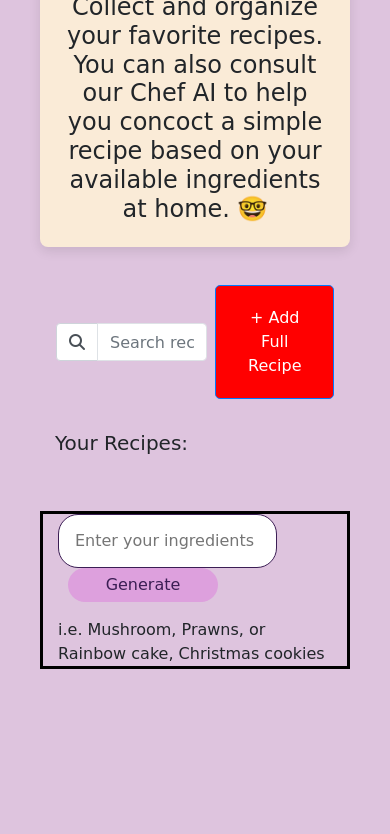
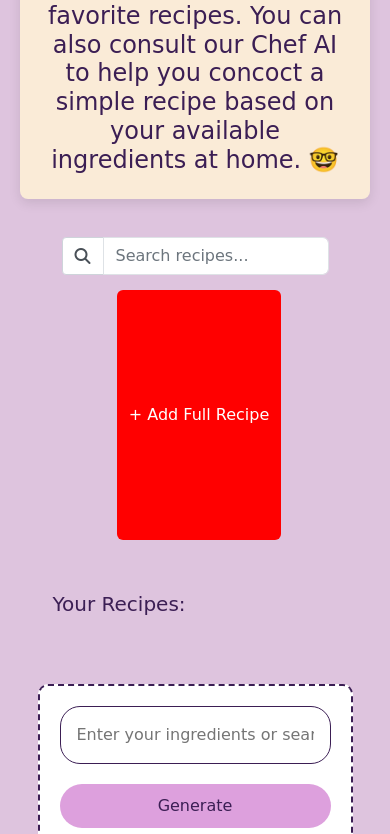
Before and after one commit to ginedou0315/recipe_book, a plain HTML site: page index.html in a window 390 px wide. Shown: the part 167-1001 px from the top of the page. Before the commit the page ends 876 px from the top, so only its background shows below. Drawn offline with nearby package versions, Linux system fonts and the light colour scheme; a web font is replaced by a local one.

Commit message:
Update index.css

```diff
--- a/index.css
+++ b/index.css
@@ -1,94 +1,141 @@
+/* === Base Reset === */
+* {
+  margin: 0;
+  padding: 0;
+  box-sizing: border-box;
+}
+
 body {
   font-family: "Delius", cursive;
-  font-weight: 400;
-  font-style: normal;
   background: rgb(222, 196, 222);
+  color: #3b1e54;
   padding: 20px;
-  margin: 20px;
 }
+
+/* === Header === */
 header {
+  background: antiquewhite;
+  padding: 20px;
+  border-radius: 8px;
   box-shadow: 0 4px 12px rgba(0, 0, 0, 0.1);
-  border: none;
-  border-radius: 8px;
   transition: transform 0.2s ease, box-shadow 0.2s ease;
-  padding: 20px;
   margin-bottom: 30px;
-  background: antiquewhite;
+  text-align: center;
 }
+
 header:hover {
   transform: translateY(-4px);
   box-shadow: 0 8px 20px rgba(0, 0, 0, 0.15);
 }
 
-.recipe_generator {
+/* === Layout Containers === */
+.container {
+  width: 90%;
+  max-width: 1200px;
+  margin: 0 auto;
+}
+
+/* === Search + Add Buttons === */
+.recipe_option {
+  display: flex;
+  flex-wrap: wrap;
+  gap: 15px;
+  justify-content: center;
+  align-items: stretch;
+  margin-bottom: 20px;
+}
+
+.recipe_option input,
+.recipe_option button {
+  flex: 1 1 250px;
+  padding: 12px;
+  font-size: 16px;
+  border-radius: 6px;
+  border: 1px solid #ccc;
+}
+
+#addRecipeButton {
+  background: red;
+  color: white;
+  border: none;
+  min-width: 140px;
+  cursor: pointer;
+}
+
+#addRecipeButton:hover {
+  background: darkred;
+}
+
+/* === Quick Add List === */
+#recipeList {
+  display: flex;
+  flex-wrap: wrap;
+  gap: 20px;
+  justify-content: center;
   margin-top: 20px;
-  padding-top: 40px;
 }
-#addRecipeButton {
+
+#recipeList .card {
+  flex: 1 1 300px;
   max-width: 100%;
-  border-radius: 5px;
-  background: red;
+  box-shadow: 0 4px 12px rgba(0, 0, 0, 0.1);
+  border-radius: 8px;
+  overflow: hidden;
+}
+
+/* === AI Recipe Generator === */
+.ai_recipe_container {
+  margin-top: 40px;
   padding: 20px;
-  margin-left: 30px;
-  text-align: center;
+  border: 2px dashed #3b1e54;
+  border-radius: 10px;
+  background: #fff;
 }
+
 .input_element {
+  width: 100%;
   padding: 16px;
-  border: 1px solid #3b1e54;
-  width: 80%;
   font-size: 16px;
   border-radius: 20px;
-  line-height: 20px;
-  color: #3b1e54;
+  border: 1px solid #3b1e54;
+  margin-bottom: 10px;
 }
+
 .submit_button {
-  margin-left: 10px;
   background: plum;
   color: #3b1e54;
   border: none;
-  width: 150px;
+  padding: 10px 20px;
   font-size: 16px;
   border-radius: 50px;
-  padding: 5px;
+  cursor: pointer;
 }
-.ai_recipe_container {
-  border: solid black;
-  margin-top: 30px;
+
+.hint {
+  font-size: 14px;
+  margin-top: 10px;
+  color: #555;
 }
+
+/* === Recipe List === */
 .recipe {
   font-size: 16px;
-  background-image: url("visuals/recipe\ note\ pad2.jpg");
+  background-image: url("visuals/recipe note pad2.jpg");
+  background-size: cover;
+  background-position: center;
   color: #141411;
   padding: 20px;
   line-height: 2;
   border-left: 3px solid rgb(36, 23, 65);
   box-shadow: 0px 4px 30px 0px rgb(214, 109, 214);
-}
-#recipeList {
-  display: flex;
-  flex-wrap: wrap;
-  justify-content: center;
-}
-.hidden {
-  display: none;
+  margin-top: 20px;
 }
 
-.generating {
-  animation: blink-animation 1s steps(5, start) infinite;
-}
-@keyframes blink-animation {
-  to {
-    visibility: hidden;
-  }
-}
-@-webkit-keyframes blink-animation {
-  to {
-    visibility: hidden;
-  }
-}
 .hidden {
   display: none !important;
 }
+
+/* === Overlay Form === */
 .overlay {
   position: fixed;
   top: 0;
@@ -118,9 +165,43 @@ header:hover {
   padding: 10px;
   border-radius: 6px;
   border: 1px solid #ccc;
+  font-size: 14px;
 }
 
 .form-buttons {
   display: flex;
   justify-content: space-between;
 }
+
+/* === Animation === */
+.generating {
+  animation: blink-animation 1s steps(5, start) infinite;
+}
+
+@keyframes blink-animation {
+  to {
+    visibility: hidden;
+  }
+}
+
+/* === Responsive Tweaks === */
+@media screen and (max-width: 600px) {
+  .recipe_option {
+    flex-direction: column;
+    align-items: stretch;
+  }
+
+  .submit_button {
+    width: 100%;
+    margin-top: 10px;
+  }
+
+  .input_element {
+    width: 100%;
+  }
+
+  .form-buttons {
+    flex-direction: column;
+    gap: 10px;
+  }
+}
```
